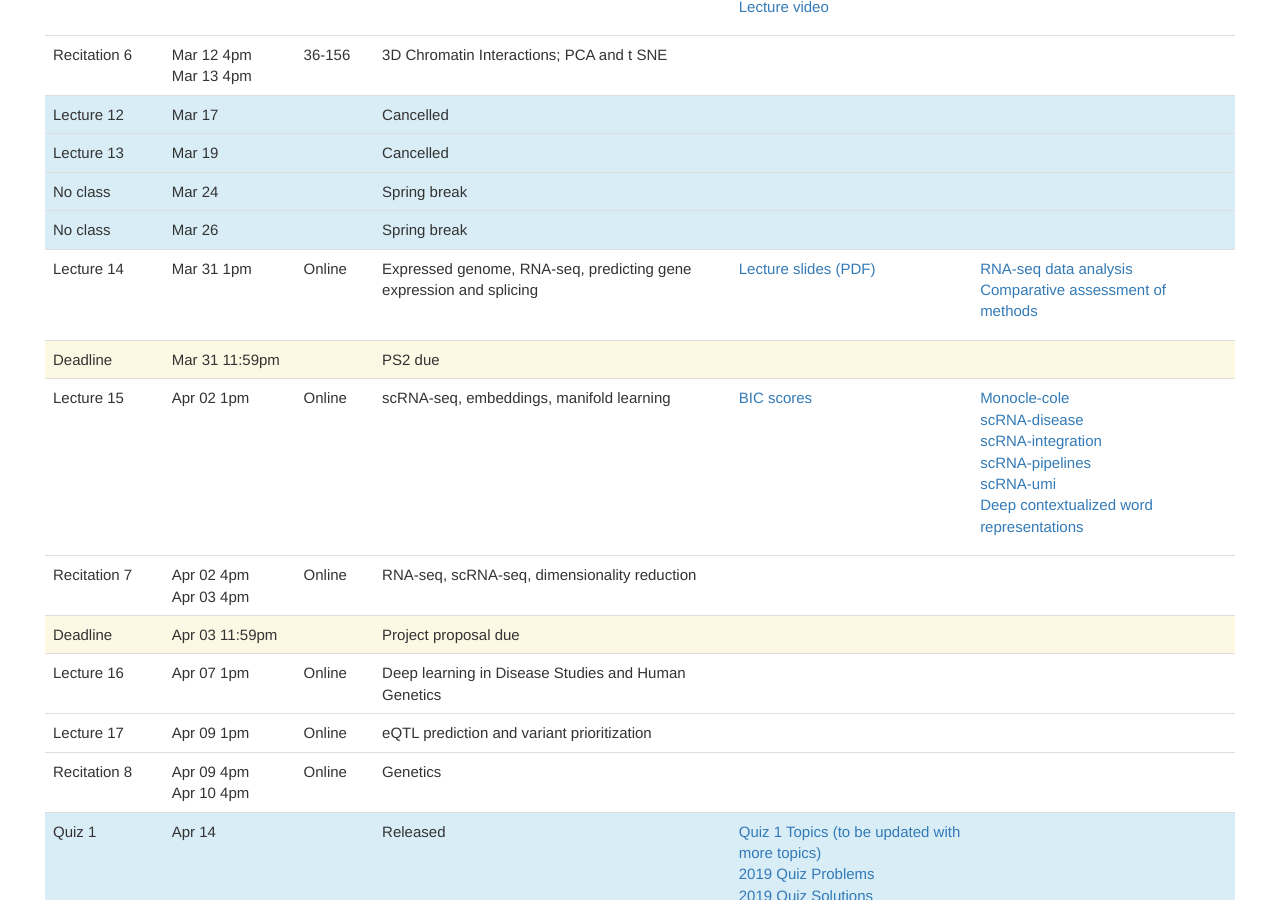
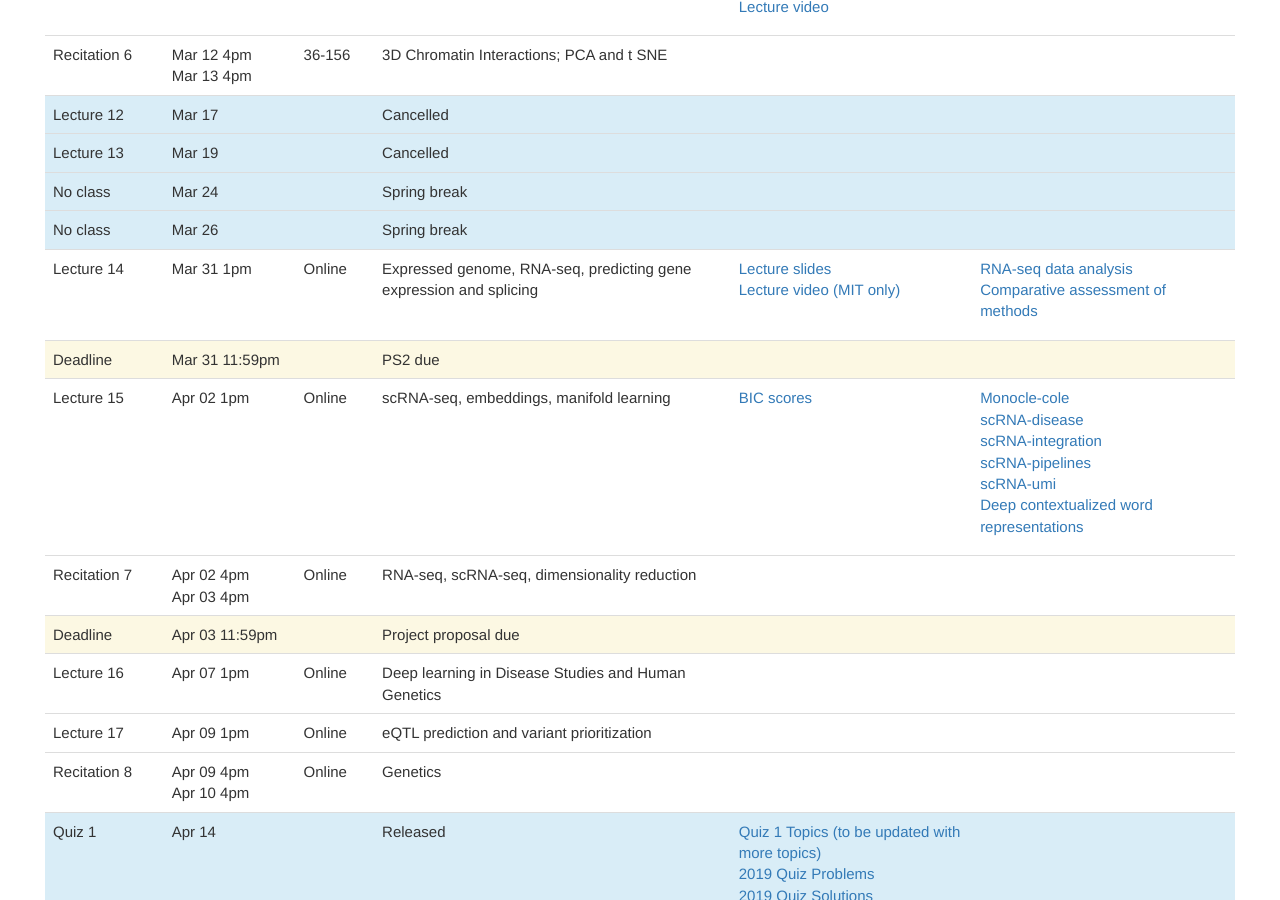
Before and after one commit to mit6874/mit6874.github.io, a Jekyll site: the page built from index.html, in a window 1280 px wide and 900 px high, scrolled down 2427 px. Built offline with Jekyll 4.4.1, drawn with Linux system fonts in a browser that asks for light colours; nearby versions of some CDN libraries.

Commit message:
L12 video link

```diff
--- a/index.html
+++ b/index.html
@@ -396,7 +396,8 @@ layout: default
             <td>Expressed genome, RNA-seq, predicting gene expression and splicing</td>
             <td>
 		        <ul>
-                    <li><a href="assets/sp2020/slides/L12_PredictingExpressionSplicing.pdf">Lecture slides (PDF)</a></li>
+                    <li><a href="assets/sp2020/slides/L12_PredictingExpressionSplicing.pdf">Lecture slides</a></li>
+                    <li><a href="https://mit.zoom.us/rec/share/4dQvK6HO23JLZbP2xF_EcZ4CD67feaa81ydL_aBbmhwOYmnG5FX2-_fnLuhCZ8PJ?startTime=1585674395000">Lecture video (MIT only)</a></li>
                 </ul>
 	        </td>
             <td>
```
